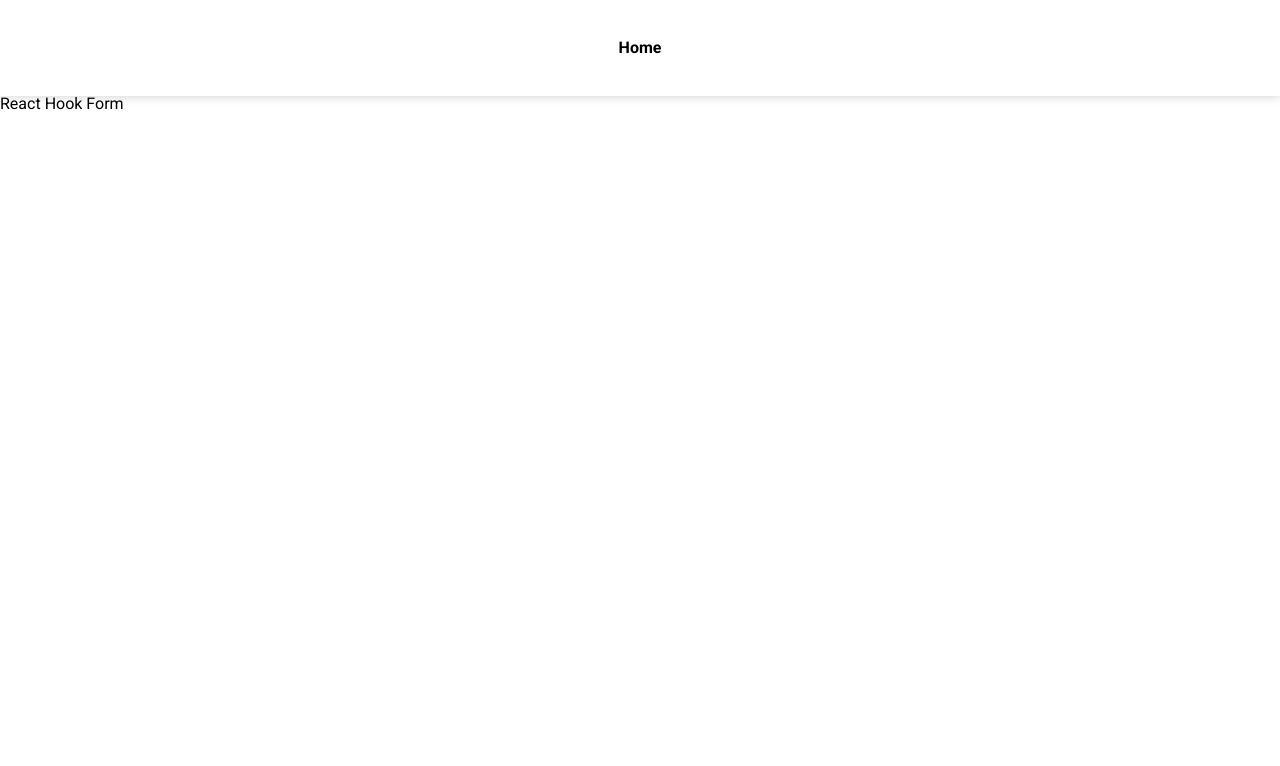
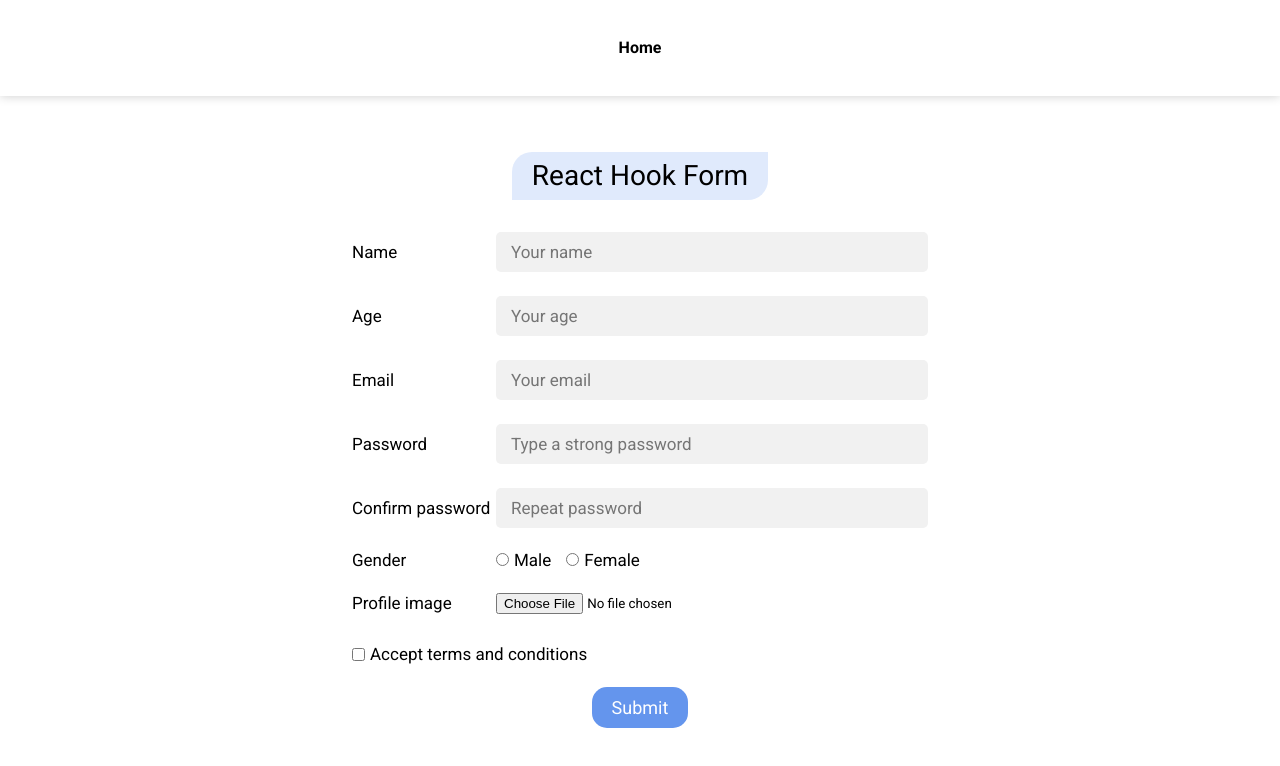
Before and after one commit to Irina-Grebennikova/react-forms, a React (Vite) app: page /react-hook-form in a window 1280 px wide. Shown: the top 766 px of the page. Built offline with nearby package versions, Linux system fonts and the light colour scheme.

Commit message:
feat: create form using react-hook-form

```diff
--- a/package.json
+++ b/package.json
@@ -26,6 +26,7 @@
     "@reduxjs/toolkit": "^1.9.7",
     "react": "^18.2.0",
     "react-dom": "^18.2.0",
+    "react-hook-form": "^7.48.2",
     "react-redux": "^8.1.3",
     "react-router-dom": "^6.18.0"
   },
--- a/src/pages/react-hook-form/react-hook-form.tsx
+++ b/src/pages/react-hook-form/react-hook-form.tsx
@@ -1,7 +1,135 @@
+import cn from 'classnames';
 import { ReactElement } from 'react';
+import { useForm } from 'react-hook-form';
+
+import { Button } from '@/components/button';
+
+import styles from '../uncontrolled-form/uncontrolled-form.module.scss';
+
+type ReactHookFormData = {
+  name: string;
+  age: number;
+  email: string;
+  password: string;
+  confirmPassword: string;
+  gender: 'male' | 'female';
+  image: FileList;
+  agreement: boolean;
+};
 
 function ReactHookForm(): ReactElement {
-  return <div>React Hook Form</div>;
+  const { register, handleSubmit } = useForm<ReactHookFormData>();
+  const onSubmit = (data: ReactHookFormData): void => {
+    console.log(data);
+  };
+
+  return (
+    <main className={styles.page}>
+      <h1 className={styles.title}>
+        <span>React Hook Form</span>
+      </h1>
+      <form className="form" onSubmit={(e) => void handleSubmit(onSubmit)(e)}>
+        <div className={styles.formField}>
+          <label htmlFor="name" className={styles.label}>
+            Name
+          </label>
+          <div className={styles.inputWrapper}>
+            <input
+              className={cn('input', styles.inputField)}
+              type="text"
+              {...register('name')}
+              id="name"
+              autoComplete="name"
+              placeholder="Your name"
+            />
+          </div>
+        </div>
+        <div className={styles.formField}>
+          <label htmlFor="age" className={styles.label}>
+            Age
+          </label>
+          <div className={styles.inputWrapper}>
+            <input
+              className={cn('input', styles.inputField)}
+              type="number"
+              {...register('age')}
+              id="age"
+              placeholder="Your age"
+            />
+          </div>
+        </div>
+        <div className={styles.formField}>
+          <label htmlFor="email" className={styles.label}>
+            Email
+          </label>
+          <div className={styles.inputWrapper}>
+            <input
+              className={cn('input', styles.inputField)}
+              type="text"
+              {...register('email')}
+              id="email"
+              autoComplete="email"
+              placeholder="Your email"
+            />
+          </div>
+        </div>
+        <div className={styles.formField}>
+          <label htmlFor="password" className={styles.label}>
+            Password
+          </label>
+          <div className={styles.inputWrapper}>
+            <input
+              className={cn('input', styles.inputField)}
+              type="password"
+              {...register('password')}
+              id="password"
+              autoComplete="password"
+              placeholder="Type a strong password"
+            />
+          </div>
+        </div>
+        <div className={styles.formField}>
+          <label htmlFor="confirm-password" className={styles.label}>
+            Confirm password
+          </label>
+          <div className={styles.inputWrapper}>
+            <input
+              className={cn('input', styles.inputField)}
+              type="password"
+              {...register('confirmPassword')}
+              id="confirm-password"
+              autoComplete="password"
+              placeholder="Repeat password"
+            />
+          </div>
+        </div>
+        <div className={styles.formField}>
+          <div className={styles.label}>Gender</div>
+          <div className={cn(styles.inputWrapper, styles.genderFields)}>
+            <input type="radio" {...register('gender')} id="male" value="male" />
+            <label htmlFor="male">Male</label>
+            <input type="radio" {...register('gender')} id="female" value="female" />
+            <label htmlFor="female">Female</label>
+          </div>
+        </div>
+        <div className={styles.formField}>
+          <label htmlFor="image" className={styles.label}>
+            Profile image
+          </label>
+          <div className={styles.inputWrapper}>
+            <input type="file" {...register('image')} id="image" />
+          </div>
+        </div>
+        <div className={styles.acceptField}>
+          <input type="checkbox" {...register('agreement')} id="agreement" />
+          <label htmlFor="agreement">Accept terms and conditions</label>
+        </div>
+        <div className={styles.submit}>
+          <Button type="submit">Submit</Button>
+        </div>
+      </form>
+    </main>
+  );
 }
 
 export { ReactHookForm };
--- a/src/pages/uncontrolled-form/uncontrolled-form.module.scss
+++ b/src/pages/uncontrolled-form/uncontrolled-form.module.scss
@@ -33,6 +33,7 @@
 .inputField {
   width: 100%;
   padding: 10px 15px;
+  border-radius: 5px;
   font-size: inherit;
 }
 
```
Also changed, not shown: 1 other file (tests, documents, lock files or other folders).
